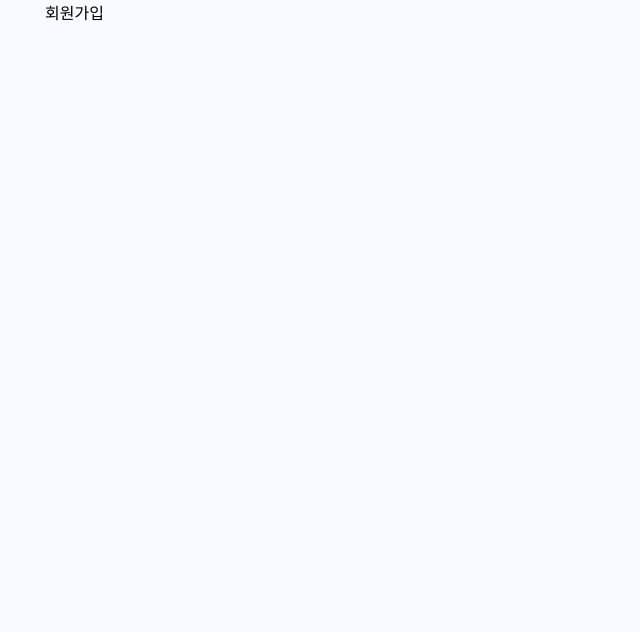
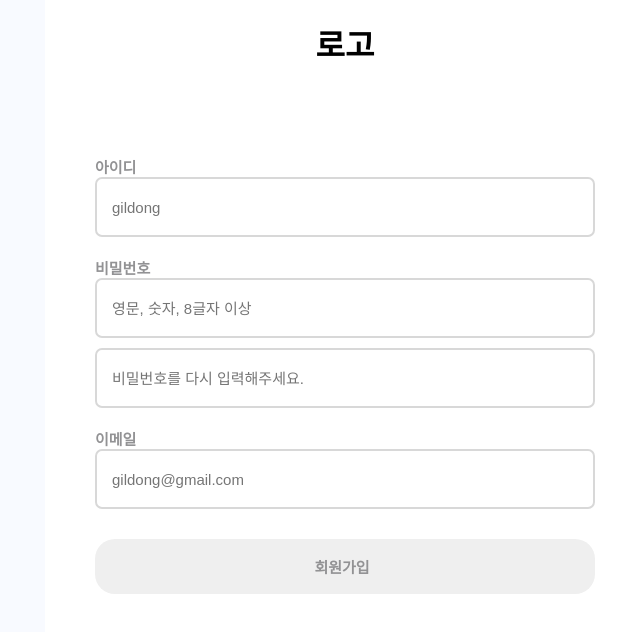
Before and after one commit to JJyen/OOSDesign, a React (Create React App) app: page /signup in a window 1280 px wide. Shown: the top 632 px of the page, without its empty margins (295-935 px from the left). Built offline with nearby package versions, Linux system fonts and the light colour scheme.

Commit message:
Signup 수정

```diff
--- a/src/pages/Signup.js
+++ b/src/pages/Signup.js
@@ -1,11 +1,80 @@
 import React from "react";
+//import { Link } from "react-router-dom";
+import styled from "styled-components";
+import { GRAY30, GRAY20, MAIN } from "../styles/Colors";
+import { Link } from "react-router-dom";
 
 class Signup extends React.Component{
     render(){
         return(
-            <>회원가입</>
+            <SigninContainer>
+            <Link to={"/"}><h1>로고</h1></Link>
+            <form>
+                <label htmlFor="id">아이디</label>
+                <input type="text" id="id" name="id" autoComplete="id" placeholder="gildong"/>
+                <label htmlFor="current-password">비밀번호</label>
+                <input type="password"  id="current-password" name="pw" autoComplete="pw" placeholder="영문, 숫자, 8글자 이상"/>
+                <input type="password"   name="pw"  placeholder="비밀번호를 다시 입력해주세요."/>
+                <label htmlFor="email">이메일</label>
+                <input type="email" id="email" name="email" autoComplete="email" placeholder="gildong@gmail.com"/>
+                <input className="submit-btn" type="submit" value={"회원가입"}/>
+            </form>
+            </SigninContainer>
         )
     }
 }
 
 export default Signup;
+
+const SigninContainer = styled.div`
+    background-color: white;
+    height: 100vh;
+
+    label{
+        margin-top: 10px;
+    }
+
+    h1{
+        text-align: center;
+        padding-top: 20px;
+        margin-bottom: 80px;
+    }
+
+    form{
+        max-width: 500px;
+        margin: auto;
+        display: flex;
+        flex-direction: column;
+        justify-content: center;
+        font-size: 15px;
+        font-weight: bold;
+        color: ${GRAY30};
+    }
+
+    input{
+        display: inline-block;
+        height: 60px;
+        border: 2px solid ${GRAY20};
+        padding-left: 15px;
+        border-radius: 7px;
+        margin-bottom: 10px;
+        font-size: 15px;
+    }
+
+    .submit-btn{
+        margin-top: 20px;
+        margin-bottom: 10px;
+        padding-left: 0px;
+        border-radius: 20px;
+        height: 55px;
+        border: none;
+        font-weight: bold;
+        color: ${GRAY30};
+
+        &:hover{
+            cursor: pointer;
+            background-color: ${MAIN};
+            color: white;
+        }
+    }
+`;
```
